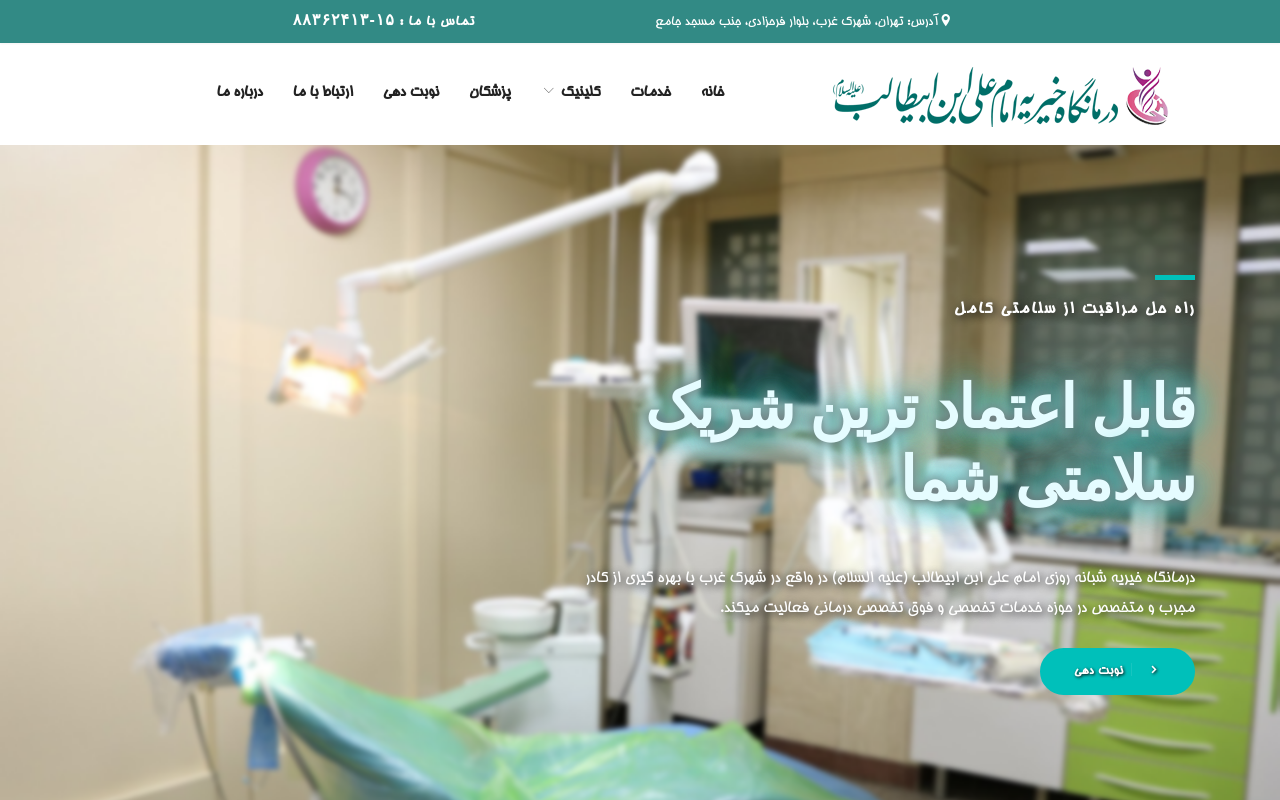
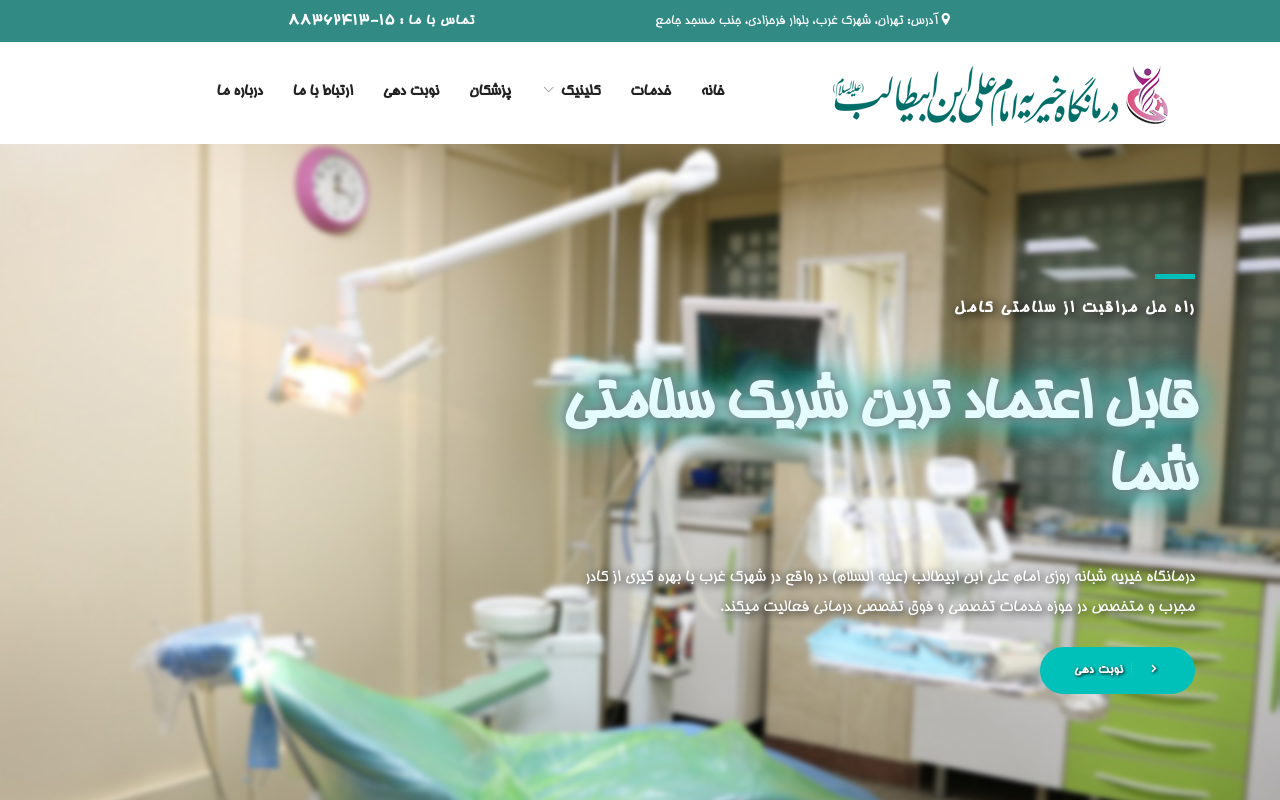
Before and after one commit to ali-jazbi/Health_Clinic, a plain HTML site: page index.html in a window 1280 px wide. Shown: the top 800 px of the page. Drawn offline with Linux system fonts and the light colour scheme; some packages are replaced by stand-ins of ours.

Commit message:
test font 2

```diff
--- a/css/style.css
+++ b/css/style.css
@@ -30,7 +30,7 @@ body {
 }
 
 h1, .h1, h2, .h2, h3, .h3, h4, .h4, h5, .h5, h6, .h6 {
-  font-family:homaBe, sans-serif;
+  font-family:homa, sans-serif;
   font-weight: 700;
   color: #222;
 }
```
